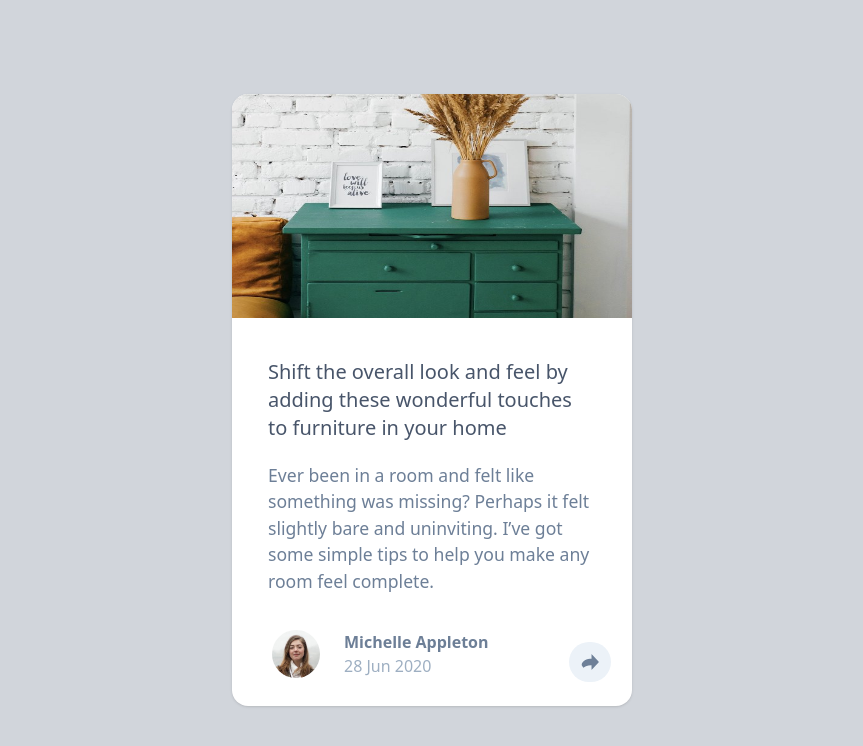
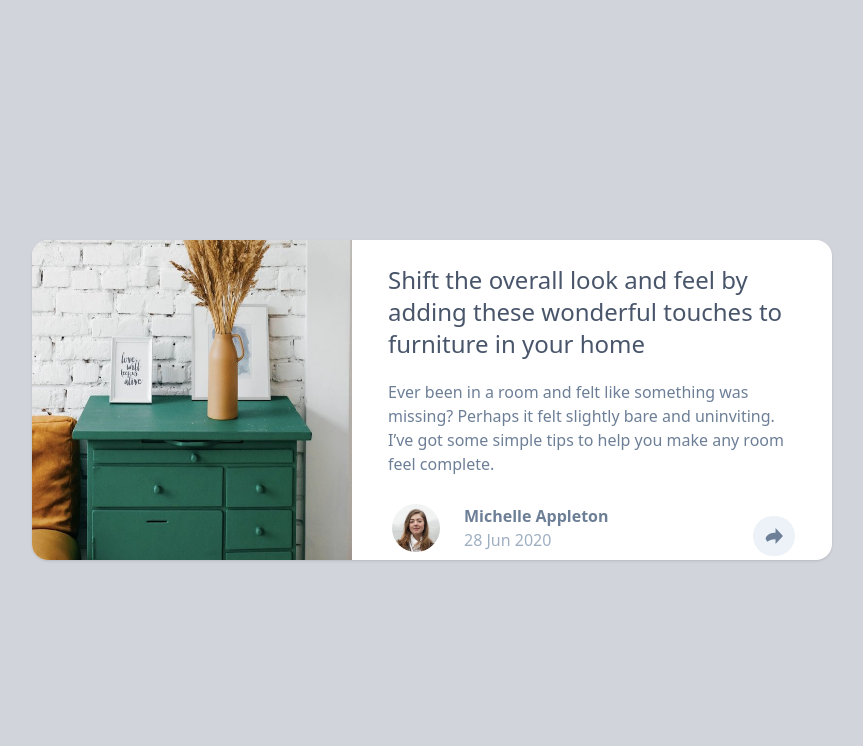
Before and after one commit to aliprg0/article-preview-component-master, a plain HTML site: page index.html in a window 1280 px wide. Shown: the whole page, without its empty margins (208-1071 px from the left). Drawn offline with nearby package versions, Linux system fonts and the light colour scheme.

Commit message:
responsive design

```diff
--- a/index.html
+++ b/index.html
@@ -30,27 +30,32 @@
   </head>
   <body class="flex justify-center min-h-screen items-center bg-gray-300 p-10">
     <div
-      class="bg-white max-w-[25rem] shrink-0 overflow-hidden rounded-2xl shadow"
+      class="bg-white max-w-[25rem] shrink-0 overflow-hidden rounded-2xl shadow flex flex-col md:flex-row md:max-w-[50rem] md:h-[20rem]"
     >
       <div class="">
         <img
           src="./images/drawers.jpg"
           alt="Picture of Drawers"
-          class="h-[14rem] w-[25rem]"
+          class="h-[14rem] w-[25rem] md:h-[20rem] md:max-w-[20rem]"
         />
       </div>
-      <div class="px-9 pt-10">
-        <div class="text-xl text-very-dark-grayish-blue font-medium">
+      <div class=" flex flex-col">
+        <div class="px-9 pt-10 flex flex-col md:pt-6">
+          <div
+            class="text-xl text-very-dark-grayish-blue font-medium md:text-2xl"
+          >
             Shift the overall look and feel by adding these wonderful touches to
             furniture in your home
           </div>
-        <div class="text-desaturated-dark-blue mt-5 text-[1.1rem] mb-6">
+          <div
+            class="text-desaturated-dark-blue mt-5 text-[1.1rem] mb-6 md:text-[1rem] md:mb-0"
+          >
             Ever been in a room and felt like something was missing? Perhaps it
             felt slightly bare and uninviting. I’ve got some simple tips to help
             you make any room feel complete.
           </div>
         </div>
-      <div class="m-4 flex flex-row mt-9" id="profile_div">
+        <div class="m-4 flex flex-row mt-9 md:mt-7" id="profile_div">
           <div class="ml-6 mb-3">
             <img
               src="./images/avatar-michelle.jpg"
@@ -64,7 +69,7 @@
             </div>
             <div class="text-grayish-blue">28 Jun 2020</div>
           </div>
-        <div class="group ml-20 mt-3" id="shortcut_button">
+          <div class="group ml-20 mt-3 md:ml-36" id="shortcut_button">
             <img
               src="./images/icon-share.svg"
               alt="Share Icon"
@@ -73,7 +78,7 @@
           </div>
         </div>
         <div
-        class="bg-very-dark-grayish-blue w-[100%] h-[4.5rem] flex flex-row p-5 hidden"
+          class="bg-very-dark-grayish-blue w-[100%] h-[4.5rem] flex flex-row p-5 hidden md:mt-9"
           id="share_div"
         >
           <div class="text-grayish-blue text-2xl tracking-widest">Share</div>
@@ -83,19 +88,24 @@
               alt="FaceBook Icon"
               class="h-6"
             />
-          <img src="./images/icon-twitter.svg" alt="Twitter Icon" class="h-6" />
+            <img
+              src="./images/icon-twitter.svg"
+              alt="Twitter Icon"
+              class="h-6"
+            />
             <img
               src="./images/icon-pinterest.svg"
               alt="Paiterest Icon"
               class="h-6"
             />
           </div>
-        <div class="group ml-24 rounded-full" id="shortcut_share_button">
+          <div class="group ml-24 rounded-full md:ml-40" id="shortcut_share_button">
             <img
               src="./images/icon-share.svg"
               alt="Share Icon"
               class="h-8 p-2 bg-light-grayish-blue rounded-full hover:bg-green-500 hover:p-1"
             />
+          </div>
         </div>
       </div>
     </div>
```
Lines whose indentation alone changed are shown as unchanged.
